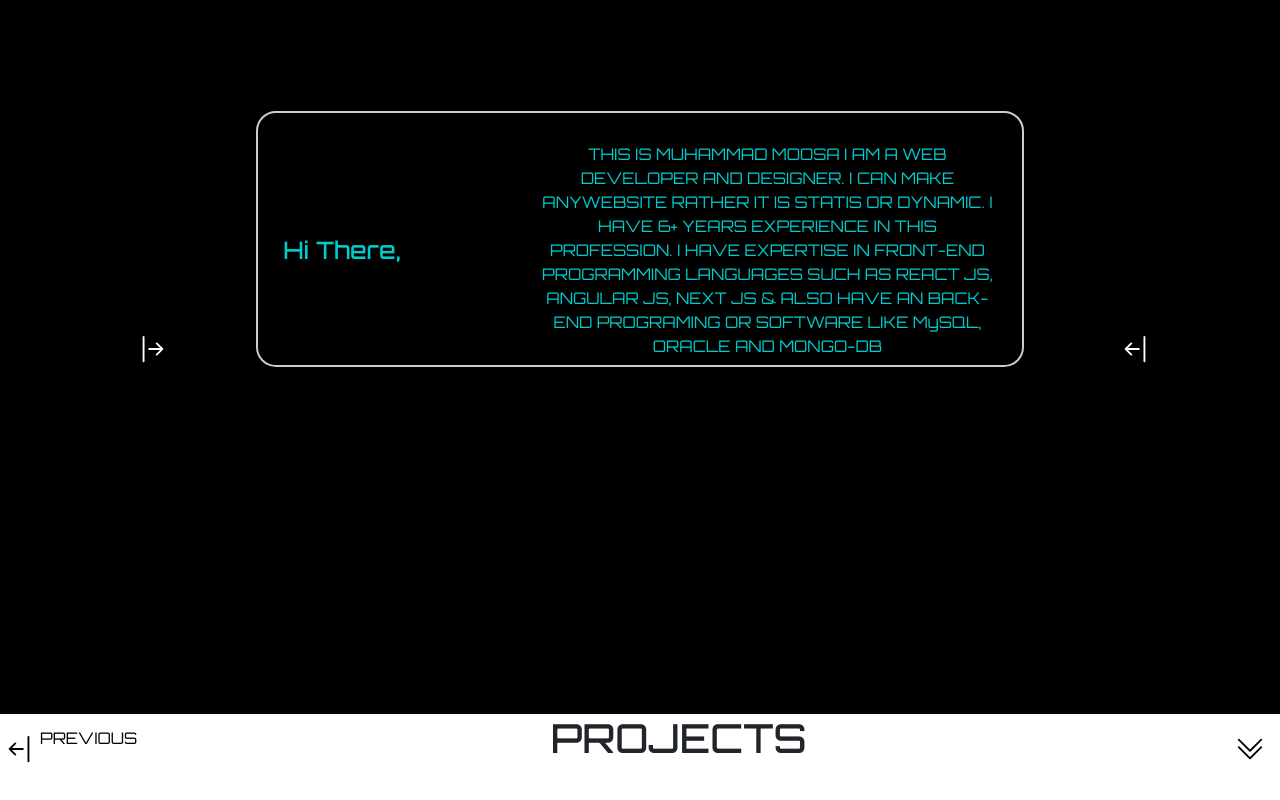
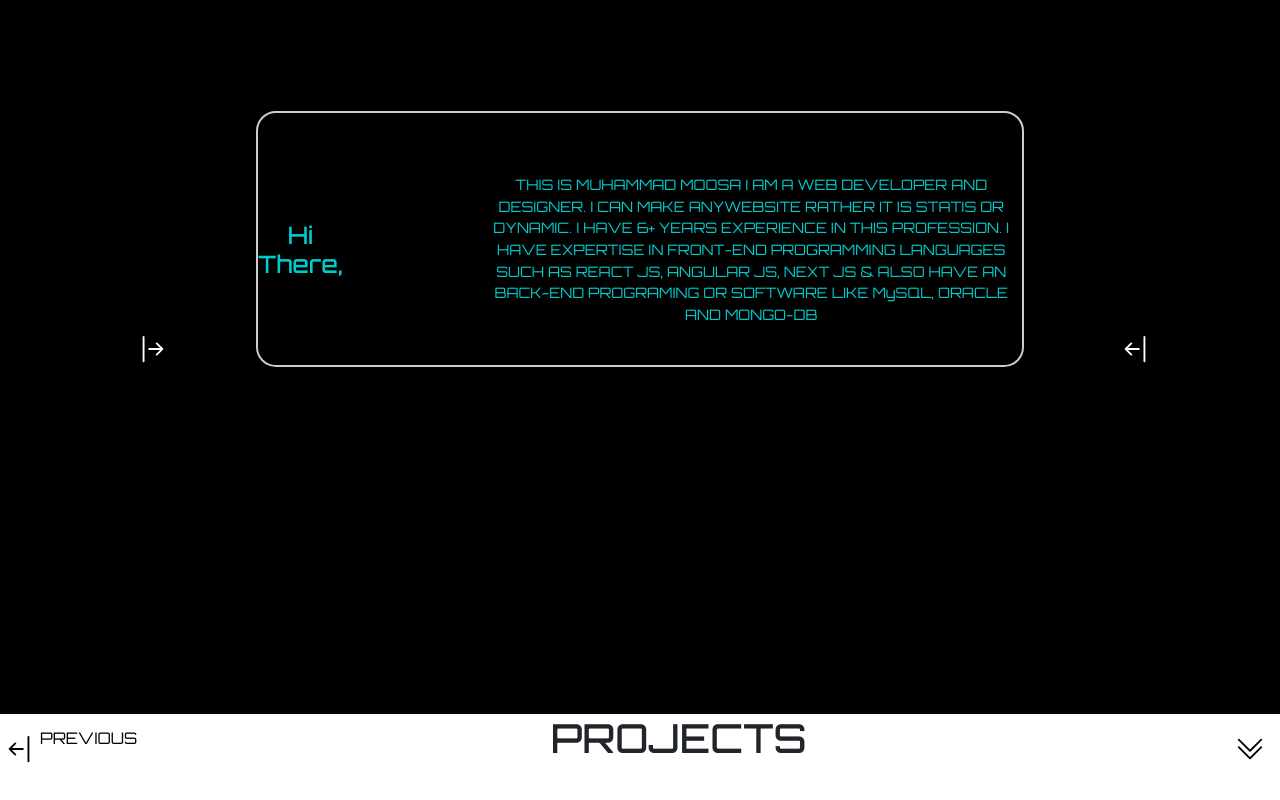
Before and after one commit to MuhammadMoosa110/Portfolio, a React (Create React App) app in the folder index/: page / in a window 1280 px wide. Shown: the part 886-1686 px from the top of the page. Built offline with nearby package versions, Linux system fonts and the light colour scheme.

Commit message:
first commit

```diff
--- a/index/src/App.css
+++ b/index/src/App.css
@@ -213,9 +213,9 @@ font-family: 'Orbitron';
   font-family: "Orbitron";
   margin-top: 5%;
   margin-left: 18%;
-  width: 60%;
+  width: 100%;
   justify-content: center;
-  font-size: 2vmin;
+  font-size: 1.8vmin;
   text-align: center;
 
 }
```
